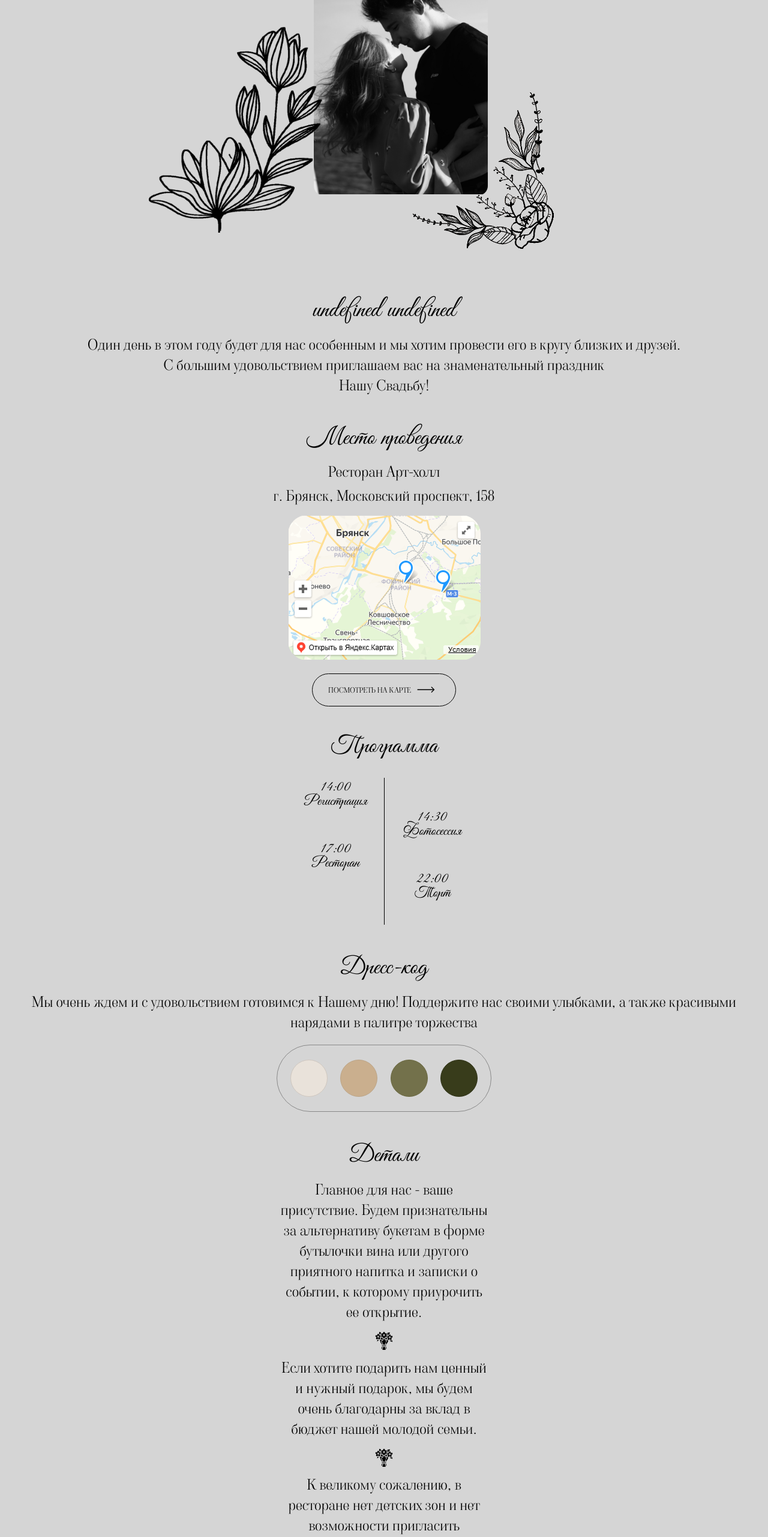
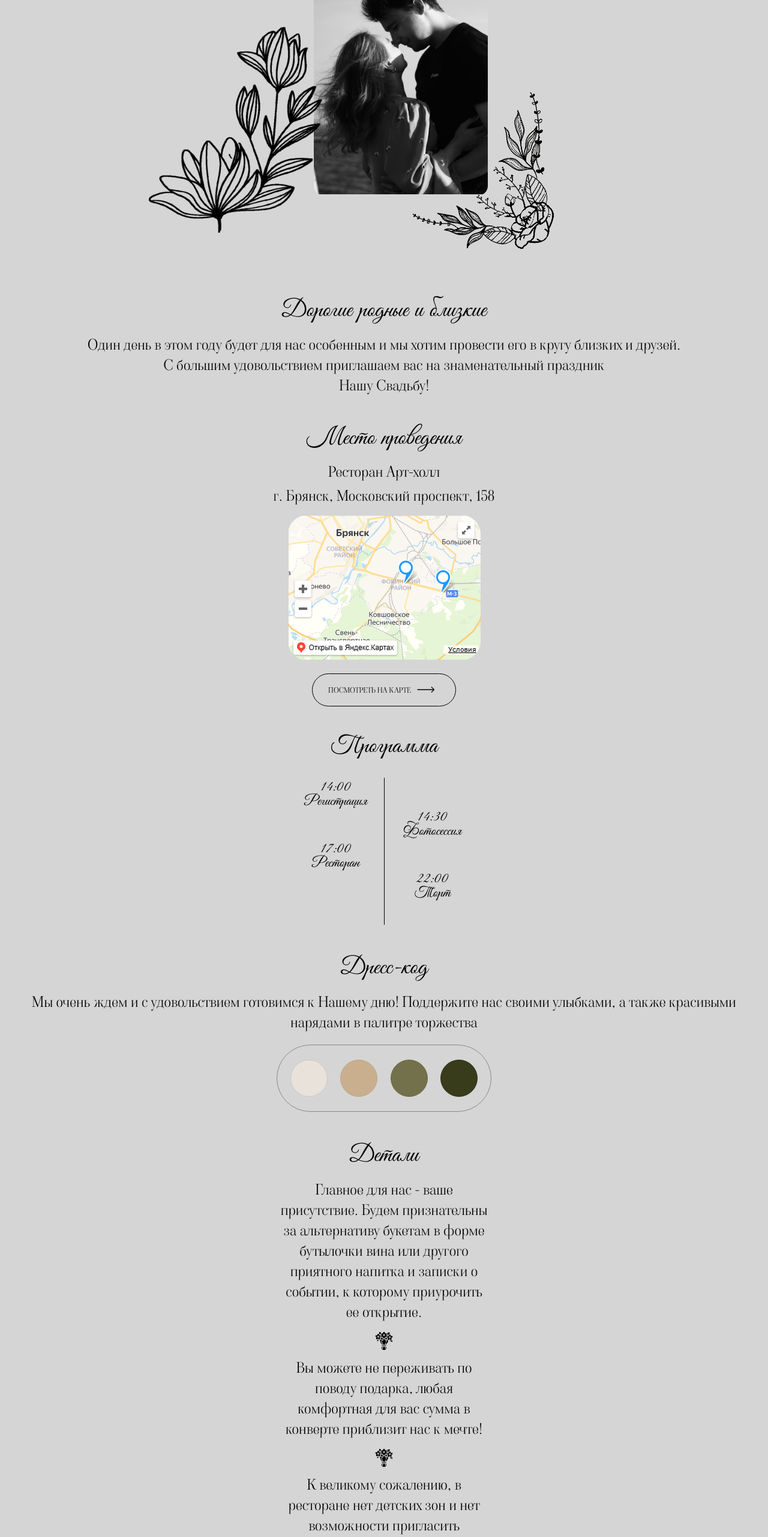
Before and after one commit to ilyaRozhkov/Wedding, a React (Create React App) app: page / in a window 1280 px wide. Shown: the part 234-2797 px from the top of the page at 60% size. Built offline with nearby package versions, Linux system fonts and the light colour scheme.

Commit message:
Add files via upload

```diff
--- a/src/common/user-name.ts
+++ b/src/common/user-name.ts
@@ -1,7 +1,7 @@
 export const user = {
     '0JzQuNGF0LDQu9GR0LLQsCDQkNC70LjQvdCw': 'Алина Михалёва', //+
     '0JHRg9Cz0YDQvtCyINCQ0LvQtdC60YHQsNC90LTRgA==': 'Александр Бугров',//+
-    '0JjQstCw0L3RjtGC0LjQvSDQktC40LrRgtC+0YA=': 'Виктор Иванютин',//+
+    '0JLQuNC60YLQvtGAINCY0LLQsNC90Y7RgtC40L0': 'Виктор Иванютин',//+
     '0KLQtdC70Y7Rh9C10L3QutC+0LLQsCDQrtC70Y8=':'Юля Телюченкова',//+
     '0JDQvdCw0YHRgtCw0YHQuNGPINCY0LLQsNC90L7QstCw': 'Иванова Анастасия',//+
     '0JDQvdGC0L7QvSDQk9Cw0LvQutC40L0=': 'Антон Галкин',//+
@@ -31,7 +31,7 @@ export const user = {
 export const userText = {
     '0JzQuNGF0LDQu9GR0LLQsCDQkNC70LjQvdCw': 'Уважаемая', //+
     '0JHRg9Cz0YDQvtCyINCQ0LvQtdC60YHQsNC90LTRgA==': 'Уважаемый',//+
-    '0JjQstCw0L3RjtGC0LjQvSDQktC40LrRgtC+0YA=': 'Уважаемый',//+
+    '0JLQuNC60YLQvtGAINCY0LLQsNC90Y7RgtC40L0': 'Уважаемый',//+
     '0KLQtdC70Y7Rh9C10L3QutC+0LLQsCDQrtC70Y8=':'Уважаемая',//+
     '0JDQvdCw0YHRgtCw0YHQuNGPINCY0LLQsNC90L7QstCw': 'Уважаемая',//+
     '0JDQvdGC0L7QvSDQk9Cw0LvQutC40L0=': 'Уважаемый',//+
@@ -60,7 +60,7 @@ export const userText = {
 export const userTitle = {
     '0JzQuNGF0LDQu9GR0LLQsCDQkNC70LjQvdCw': 'Дорогая', //+
     '0JHRg9Cz0YDQvtCyINCQ0LvQtdC60YHQsNC90LTRgA==': 'Дорогой',//+
-    '0JjQstCw0L3RjtGC0LjQvSDQktC40LrRgtC+0YA=': 'Дорогой',//+
+    '0JLQuNC60YLQvtGAINCY0LLQsNC90Y7RgtC40L0': 'Дорогой',//+
     '0KLQtdC70Y7Rh9C10L3QutC+0LLQsCDQrtC70Y8=':'Дорогая',//+
     '0JDQvdCw0YHRgtCw0YHQuNGPINCY0LLQsNC90L7QstCw': 'Дорогая',//+
     '0JDQvdGC0L7QvSDQk9Cw0LvQutC40L0=': 'Дорогой',//+
--- a/src/components/detail/detail.jsx
+++ b/src/components/detail/detail.jsx
@@ -28,7 +28,7 @@ export const Detail = () => {
                 <motion.div custom={3} variants={animationStyle} className='detail-item-item'>Главное для нас - ваше присутствие.
                 Будем признательны за альтернативу букетам в форме бутылочки вина или другого приятного напитка и записки о событии, к которому приурочить ее открытие.</motion.div>
                 <motion.div custom={4} variants={animationStyle} className='detail-item-split'><Flower style={{width: '30px', height: '30px'}}/></motion.div>
-                <motion.div custom={5} variants={animationStyle} className='detail-item-item'>Если хотите подарить нам ценный и нужный подарок, мы будем очень благодарны за вклад в бюджет нашей молодой семьи.</motion.div>
+                <motion.div custom={5} variants={animationStyle} className='detail-item-item'>Вы можете не переживать по поводу подарка, любая комфортная для вас сумма в конверте приблизит нас к мечте!</motion.div>
                 <motion.div custom={6} variants={animationStyle} className='detail-item-split'><Flower style={{width: '30px', height: '30px'}}/></motion.div>
                 <motion.div custom={7} variants={animationStyle} className='detail-item-item'>К великому сожалению, в ресторане нет детских зон и нет возможности пригласить аниматоров для того, чтобы занять самых маленьких наших гостей, потому просим заранее подумать о том, с кем оставить Вашу кроху на праздничный вечер.</motion.div>
             </motion.div>
--- a/src/components/form-component/form-component.jsx
+++ b/src/components/form-component/form-component.jsx
@@ -119,11 +119,7 @@ export const FormComponent = () =>{
                 whileInView={'timeOutPagesVisible'}   viewport={{ once: true }} className='form-containet'>
             <motion.div custom={1} variants={animationStyle} className='form-title'>Анкета</motion.div>
             <div className='questions-container'>
-                <motion.div custom={2} variants={animationStyle} className='questions-container-item'>
-                    <div className='question-title'>{userText[par]}, {user[par]} ответьте на вопросы анкеты</div>
-
-                </motion.div>
-                <motion.div custom={3} variants={animationStyle} className='questions-container'>
+                <motion.div custom={1} variants={animationStyle} className='questions-container'>
                     <div className='question-title requered'>Сможете ли присутствовать на нашем торжестве?</div>
                     <div className='question-radio'>
                         <div className='radio-item' onChange={()=>setPresence(1)}>
@@ -144,7 +140,7 @@ export const FormComponent = () =>{
                         </div>
                     </div>
                 </motion.div>
-                <motion.div custom={4} variants={animationStyle} className='questions-container'>
+                <motion.div custom={1} variants={animationStyle} className='questions-container'>
                     <div className='question-title requered'>Нужен ли Вам трансфер?</div>
                     <div className='question-radio'>
                         <div className='radio-item' onChange={()=>setTransfer(7)}>
@@ -157,7 +153,7 @@ export const FormComponent = () =>{
                         </div>
                     </div>
                 </motion.div>
-                <motion.div custom={5} variants={animationStyle} className='questions-container'>
+                <motion.div custom={1} variants={animationStyle} className='questions-container'>
                     <div className='question-title requered'>Что предпочитаете из напитков?</div>
                     <div className='question-cheackbox'>
                         <div className='cheackbox-item' onChange={()=>onChangeDrinks('redVine')}>
@@ -194,14 +190,14 @@ export const FormComponent = () =>{
                         </div>
                     </div>
                 </motion.div>
-                <motion.div custom={6} variants={animationStyle} className='questions-container last-question'>
+                <motion.div custom={1} variants={animationStyle} className='questions-container last-question'>
                     <div className='question-title '>Есть ли у вас аллергии, если есть то какие?</div>
                     <div className='question-input'>
                     <input value={allergy} className="input" onChange={(e)=>setAllergy(e.target.value)} />
                     </div>
                 </motion.div>
             </div>
-            <motion.div custom={6} variants={animationStyle} className='btn-submit' onClick={()=>sendData()}>Отправить</motion.div>
+            <motion.div custom={1} variants={animationStyle} className='btn-submit' onClick={()=>sendData()}>Отправить</motion.div>
             <ToastContainer />
         </motion.div>
     )
--- a/src/components/secondlevel/secondLevel.jsx
+++ b/src/components/secondlevel/secondLevel.jsx
@@ -19,12 +19,11 @@ const animationStyle = {
 export const SecondLevel = () =>{
     let params = new URLSearchParams(document.location.search);
     let par = params.get('key'); // 'key' – это имя целевого параметра
-    const str = `${userTitle[par]} ${user[par]}`
     return (
         <motion.div
         initial={'timeOutPagesHidden'}
         whileInView={'timeOutPagesVisible'}   viewport={{ once: true }} className='second-level-container'>
-            <motion.div custom={1} variants={animationStyle} className='second-level-title'>{str}</motion.div>
+            <motion.div custom={1} variants={animationStyle} className='second-level-title'>Дорогие родные и близкие</motion.div>
             <motion.div custom={2} variants={animationStyle} className='second-level-text'>Один день в этом году будет для нас особенным и мы хотим провести его в кругу близких и друзей.<br/> С большим удовольствием приглашаем вас на знаменательный праздник <br/> Нашу Свадьбу!</motion.div>
         </motion.div>
     )
```
